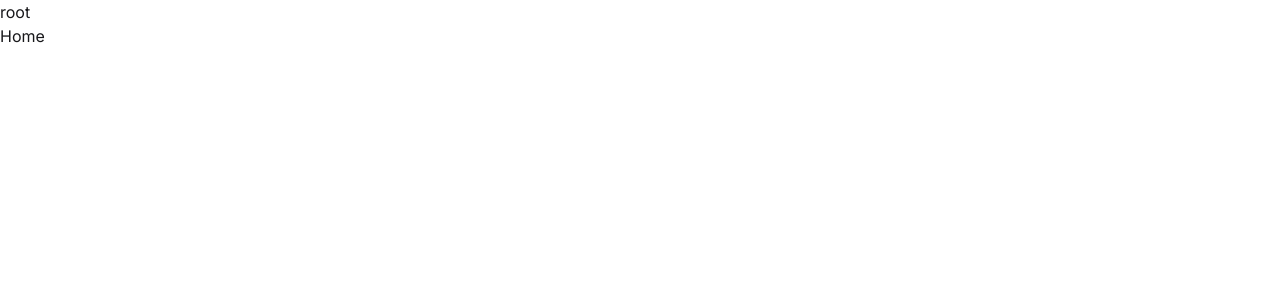
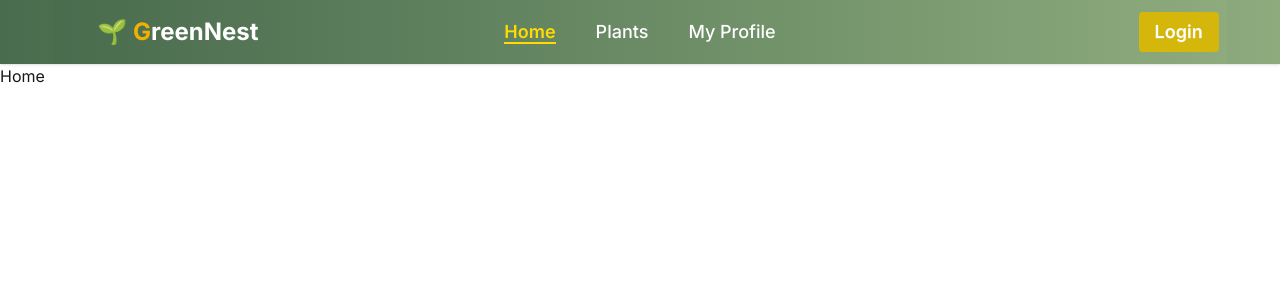
Before and after one commit to Antor-Chowdhury/GreenNest, a React (Vite) app: page / in a window 1280 px wide. Shown: the top 300 px of the page. Built offline with nearby package versions, Linux system fonts and the light colour scheme.

Commit message:
addedd Navbar

```diff
--- a/package.json
+++ b/package.json
@@ -13,6 +13,7 @@
     "@tailwindcss/vite": "^4.1.17",
     "react": "^19.2.0",
     "react-dom": "^19.2.0",
+    "react-icons": "^5.5.0",
     "react-router": "^7.9.6",
     "tailwindcss": "^4.1.17"
   },
--- /dev/null
+++ b/src/components/Navbar.jsx
@@ -0,0 +1,81 @@
+import React from "react";
+import { FaBars } from "react-icons/fa";
+import { Link, NavLink } from "react-router";
+const NavBar = () => {
+  const links = (
+    <>
+      <NavLink to="/">
+        {({ isActive }) => (
+          <span
+            className={`nav-link font-medium border-[#ffda03] hover:border-b-2  hover:${
+              isActive ? " active border-b-2" : " "
+            }`}
+          >
+            Home
+          </span>
+        )}
+      </NavLink>
+      <NavLink to="/plants">
+        {({ isActive }) => (
+          <span
+            className={`nav-link font-medium border-[#ffda03] hover:border-b-2  hover:${
+              isActive ? " active border-b-2" : " "
+            }`}
+          >
+            Plants
+          </span>
+        )}
+      </NavLink>
+      <NavLink to="/profile">
+        {({ isActive }) => (
+          <span
+            className={`nav-link font-medium border-[#ffda03] hover:border-b-2  hover:${
+              isActive ? " active border-b-2" : " "
+            }`}
+          >
+            My Profile
+          </span>
+        )}
+      </NavLink>
+    </>
+  );
+  return (
+    <div className="shadow-sm bg-linear-to-r from-[#496c4e] to-[#8dab7d]">
+      <div className="navbar bg-linear-to-r from-[#496c4e] to-[#8dab7d] max-w-11/12 mx-auto">
+        <div className="navbar-start">
+          <div className="dropdown">
+            <div
+              tabIndex={0}
+              role="button"
+              className="mr-2 btn-ghost lg:hidden"
+            >
+              <FaBars className="" />
+            </div>
+            <ul
+              tabIndex={0}
+              className="menu menu-sm dropdown-content bg-base-100 rounded-box z-1 mt-3 w-52 p-2 shadow text-lg"
+            >
+              {links}
+            </ul>
+          </div>
+          <Link to="/" className="flex items-center justify-center gap-1">
+            <figure className="md:w-8 md:h-8"></figure>
+            <h1 className="md:text-2xl gradient-text font-bold text-white">
+              🌱 <span className="text-yellow-500">G</span>reenNest
+            </h1>
+          </Link>
+        </div>
+        <div className="navbar-center hidden lg:flex">
+          <ul className="space-x-10 menu-horizontal px-1 text-lg">{links}</ul>
+        </div>
+        <div className="navbar-end">
+          <a className="btn text-lg text-white bg-[#d5b60a] border-none shadow-none">
+            <span className="sm:block">Login</span>
+          </a>
+        </div>
+      </div>
+    </div>
+  );
+};
+
+export default NavBar;
--- a/src/index.css
+++ b/src/index.css
@@ -6,3 +6,14 @@
 body {
   font-family: "Inter", sans-serif;
 }
+
+.nav-link {
+  cursor: pointer;
+  color: white;
+}
+
+.nav-link:hover,
+.nav-link.active {
+  color: #ffda03;
+  font-weight: 600;
+}
--- a/src/root/RootLayout.jsx
+++ b/src/root/RootLayout.jsx
@@ -1,10 +1,11 @@
 import React from "react";
 import { Outlet } from "react-router";
+import Navbar from "../components/Navbar";
 
 const RootLayout = () => {
   return (
     <div>
-      root
+      <Navbar></Navbar>
       <Outlet></Outlet>
     </div>
   );
```
Also changed, not shown: 1 other file (tests, documents, lock files or other folders).
